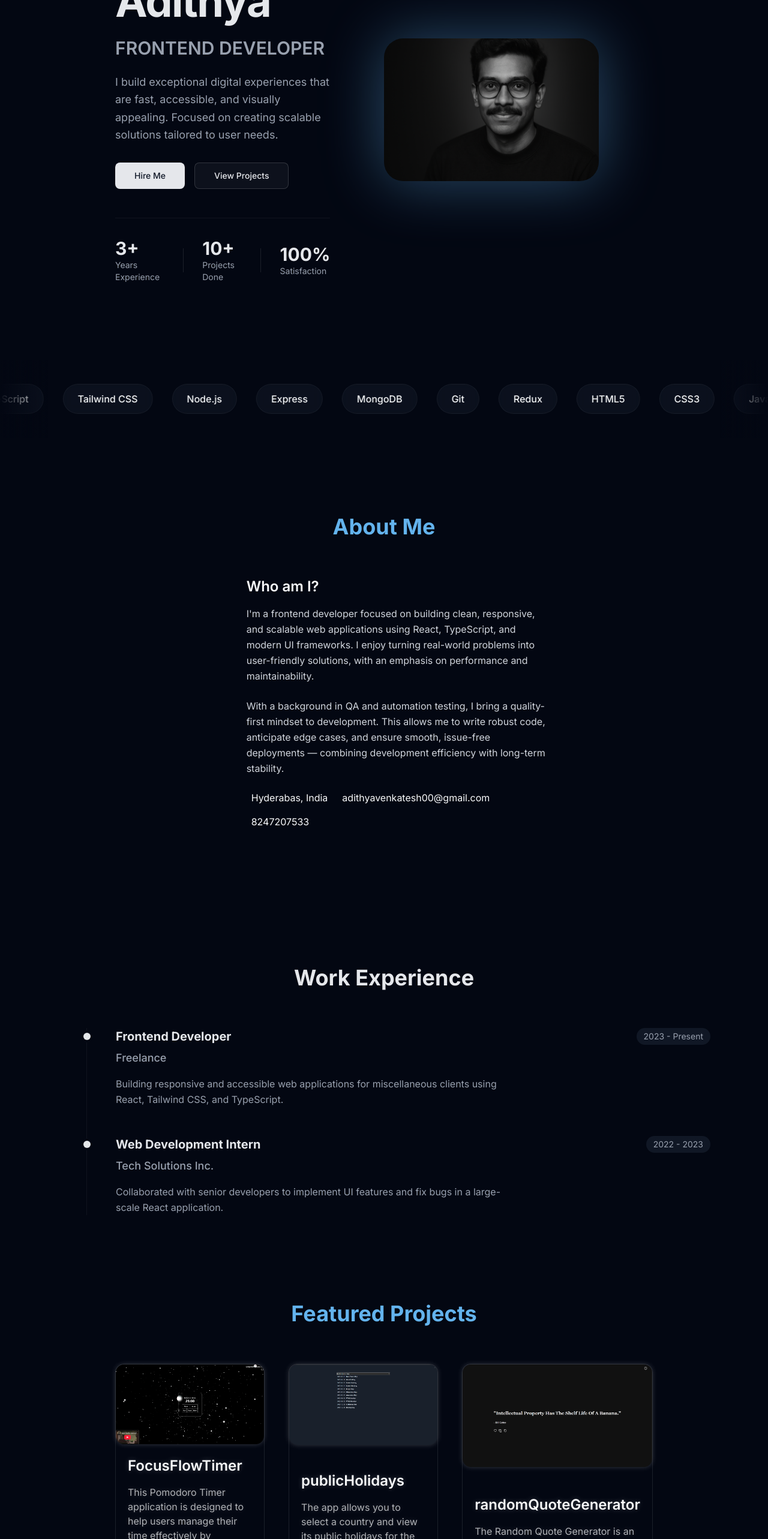
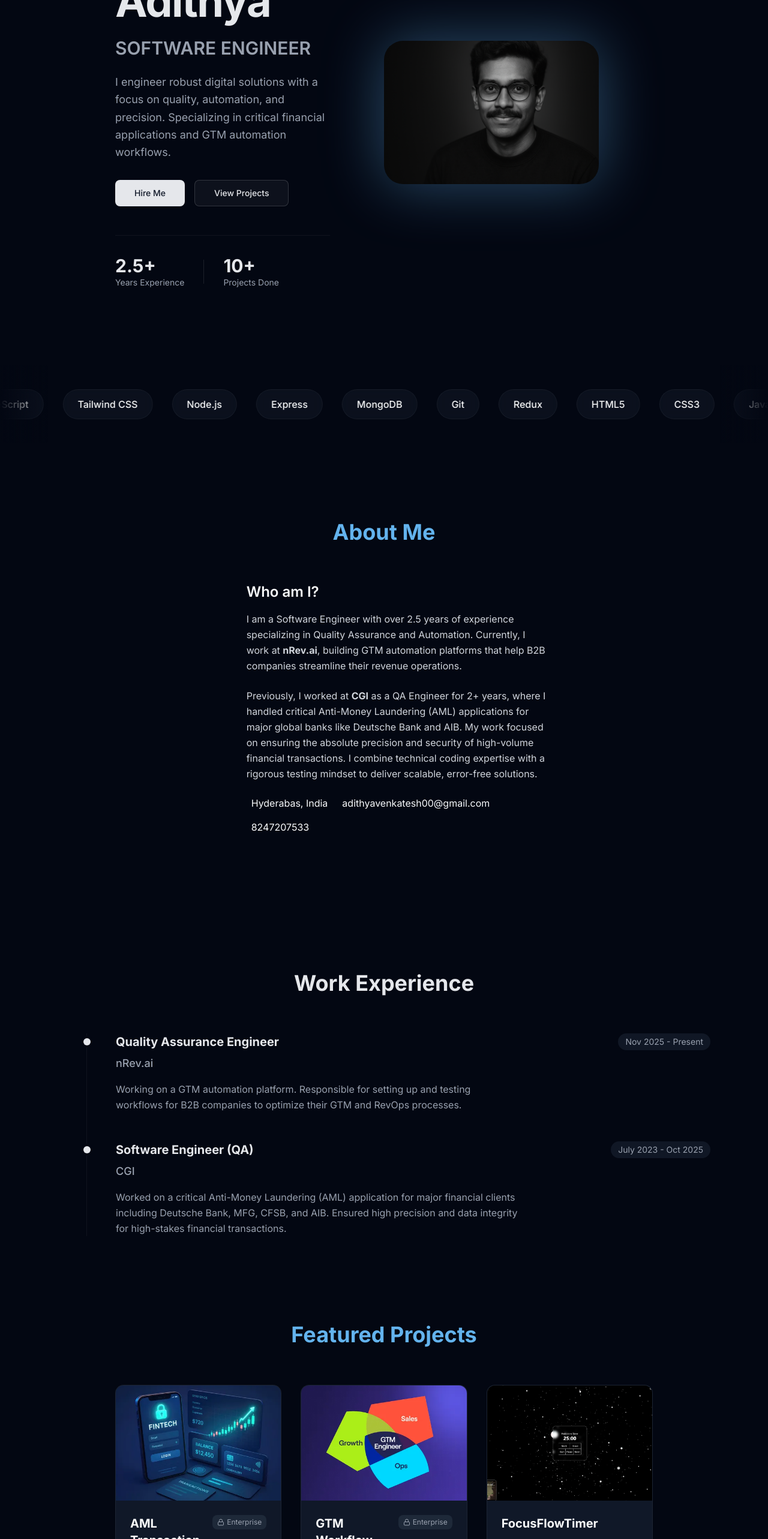
Before and after one commit to Adithya12321/portfolio, a React (Vite) app: page / in a window 1280 px wide. Shown: the part 234-2800 px from the top of the page at 60% size. Built offline with nearby package versions, Linux system fonts and the light colour scheme.

Commit message:
updated project cards

```diff
--- a/src/components/Experience.tsx
+++ b/src/components/Experience.tsx
@@ -1,16 +1,15 @@
-
 const experiences = [
     {
-        role: "Frontend Developer",
-        company: "Freelance",
-        period: "2023 - Present",
-        description: "Building responsive and accessible web applications for miscellaneous clients using React, Tailwind CSS, and TypeScript."
+        role: "Quality Assurance Engineer",
+        company: "nRev.ai",
+        period: "Nov 2025 - Present",
+        description: "Working on a GTM automation platform. Responsible for setting up and testing workflows for B2B companies to optimize their GTM and RevOps processes."
     },
     {
-        role: "Web Development Intern",
-        company: "Tech Solutions Inc.",
-        period: "2022 - 2023",
-        description: "Collaborated with senior developers to implement UI features and fix bugs in a large-scale React application."
+        role: "Software Engineer (QA)",
+        company: "CGI",
+        period: "July 2023 - Oct 2025",
+        description: "Worked on a critical Anti-Money Laundering (AML) application for major financial clients including Deutsche Bank, MFG, CFSB, and AIB. Ensured high precision and data integrity for high-stakes financial transactions."
     }
 ];
 
--- a/src/components/ProjectCard.tsx
+++ b/src/components/ProjectCard.tsx
@@ -1,31 +1,90 @@
+import { Github, ExternalLink, Lock, ChevronDown, ChevronUp } from 'lucide-react';
+import { useState } from 'react';
 
-const ProjectCard = ({name,imgPath, skills, description, gitHubLink, liveDemoLink} : {name:string,imgPath:string, skills:string[], description:string, gitHubLink:string, liveDemoLink:string}) => {
+interface ProjectCardProps {
+    name: string;
+    imgPath: string;
+    skills: string[];
+    description: string;
+    gitHubLink?: string;
+    liveDemoLink?: string;
+    isPrivate?: boolean;
+}
 
+const ProjectCard = ({ name, imgPath, skills, description, gitHubLink, liveDemoLink, isPrivate }: ProjectCardProps) => {
+    const [isExpanded, setIsExpanded] = useState(false);
 
-  return (
-    <div className='w-full h-full flex flex-col '>
-        <div className=''>
-            <a href={liveDemoLink}><img src={imgPath} alt="project-1" className='rounded-xl'/></a>
-        </div>
-        <div className=' flex-5 p-5 flex flex-col justify-evenly'>
-            <div className='pb-2'>
-                <h1 className='text-2xl font-semibold mb-4'>{name}</h1>
-                <p className='opacity-70'>{description}</p>
+    return (
+        <div className='w-full h-full flex flex-col bg-card rounded-xl overflow-hidden border border-border/50 hover:border-primary/50 transition-colors duration-300'>
+            <div className='relative overflow-hidden group'>
+                {liveDemoLink ? (
+                    <a href={liveDemoLink} target="_blank" rel="noopener noreferrer">
+                        <img src={imgPath} alt={name} className='w-full h-48 object-cover transition-transform duration-500 group-hover:scale-105' />
+                    </a>
+                ) : (
+                    <div className='w-full h-48 bg-secondary/30 flex items-center justify-center overflow-hidden'>
+                        {imgPath ? (
+                            <img src={imgPath} alt={name} className='w-full h-48 object-cover transition-transform duration-500 group-hover:scale-105' />
+                        ) : (
+                            <span className="text-4xl">💼</span>
+                        )}
+                    </div>
+                )}
             </div>
-            <div className={`flex flex-wrap gap-x-2 `}>
-                {
-                    skills.map((res, _) => (
-                        <button className='bg-[#2D3748] rounded px-1'>{res}</button>
-                    ))
-                }
-            </div>
-            <div className={`flex flex-wrap gap-x-2 text-[#63B3ED] font-semibold `}>
-                <a href={gitHubLink} className='hover:drop-shadow-[0_0_6px_rgba(255,255,255,1)] hover:scale-110'>code</a>
-                <a href={liveDemoLink} className='hover:drop-shadow-[0_0_6px_rgba(255,255,255,1)] hover:scale-110'>live demo</a>
+
+            <div className='flex-1 p-6 flex flex-col'>
+                <div className='mb-4'>
+                    <div className="flex justify-between items-start mb-2">
+                        <h3 className='text-xl font-bold text-card-foreground group-hover:text-primary transition-colors'>{name}</h3>
+                        {isPrivate && <span className="bg-secondary text-xs px-2 py-1 rounded-md text-muted-foreground flex items-center gap-1"><Lock size={12} /> Enterprise</span>}
+                    </div>
+                    <div>
+                        <p className={`text-muted-foreground text-sm leading-relaxed mb-1 transition-all duration-300 ${isExpanded ? '' : 'line-clamp-3'}`}>
+                            {description}
+                        </p>
+                        {description.length > 100 && (
+                            <button
+                                onClick={() => setIsExpanded(!isExpanded)}
+                                className="text-xs text-primary hover:underline flex items-center gap-1 font-medium bg-transparent border-none p-0 cursor-pointer"
+                            >
+                                {isExpanded ? (
+                                    <>Show Less <ChevronUp size={12} /></>
+                                ) : (
+                                    <>Read More <ChevronDown size={12} /></>
+                                )}
+                            </button>
+                        )}
+                    </div>
+                </div>
+
+                <div className='mt-auto space-y-4'>
+                    <div className='flex flex-wrap gap-2'>
+                        {skills.map((skill, index) => (
+                            <span key={index} className='px-2 py-1 bg-secondary text-secondary-foreground text-xs rounded-md font-medium border border-border/50'>
+                                {skill}
+                            </span>
+                        ))}
+                    </div>
+
+                    <div className='flex items-center gap-3 pt-4 border-t border-border/30'>
+                        {gitHubLink && (
+                            <a href={gitHubLink} target="_blank" rel="noopener noreferrer" className="text-muted-foreground hover:text-primary transition-colors">
+                                <Github size={20} />
+                            </a>
+                        )}
+                        {liveDemoLink && (
+                            <a href={liveDemoLink} target="_blank" rel="noopener noreferrer" className="text-muted-foreground hover:text-primary transition-colors">
+                                <ExternalLink size={20} />
+                            </a>
+                        )}
+                        {isPrivate && (
+                            <span className="text-xs text-muted-foreground italic ml-auto">Internal Project</span>
+                        )}
+                    </div>
+                </div>
             </div>
         </div>
-    </div>
-  )
+    )
 }
 
 export default ProjectCard
--- a/src/pages/About.tsx
+++ b/src/pages/About.tsx
@@ -14,14 +14,14 @@ const About = () => {
                         <div className="md:w-2/3 md:pl-12">
                             <h3 className="text-2xl font-semibold mb-4">Who am I?</h3>
                             <p className=" dark:text-gray-300 mb-6 leading-relaxed">
-                                I'm a frontend developer focused on building clean, responsive, and scalable web applications using React,
-                                TypeScript, and modern UI frameworks. I enjoy turning real-world problems into user-friendly solutions, with
-                                an emphasis on performance and maintainability.
+                                I am a Software Engineer with over 2.5 years of experience specializing in Quality Assurance and Automation.
+                                Currently, I work at <strong>nRev.ai</strong>, building GTM automation platforms that help B2B companies streamline their revenue operations.
                             </p>
                             <p className=" dark:text-gray-300 mb-6 leading-relaxed">
-                                With a background in QA and automation testing, I bring a quality-first mindset to development. This allows
-                                me to write robust code, anticipate edge cases, and ensure smooth, issue-free deployments — combining
-                                development efficiency with long-term stability.
+                                Previously, I worked at <strong>CGI</strong> as a QA Engineer for 2+ years, where I handled critical Anti-Money Laundering (AML)
+                                applications for major global banks like Deutsche Bank and AIB. My work focused on ensuring the absolute precision
+                                and security of high-volume financial transactions. I combine technical coding expertise with a rigorous testing mindset
+                                to deliver scalable, error-free solutions.
                             </p>
                             <div className="flex flex-wrap gap-4">
                                 <div className="flex items-center">
--- a/src/pages/FeaturedProjects.tsx
+++ b/src/pages/FeaturedProjects.tsx
@@ -8,19 +8,40 @@ const FeaturedProjects = () => {
     <section id='projects'>
       <div className={`px-[15%] py-[5%] min-h-screen w-full bg-background text-foreground `}>
         <h2 className="text-3xl md:text-4xl font-bold text-center mb-16 gradient-text text-[#63B3ED]">Featured Projects</h2>
-        <div className='flex gap-x-10 h-auto'>
-          <div className='border rounded-xl flex-1 hover:-translate-y-1 drop-shadow-[0_0_4px_rgba(255,255,255,0.2)]'>
-            <ProjectCard name='FocusFlowTimer' imgPath='./focusFlowTimer.png' skills={["React", "TypeScript", "Tailwindcss"]} description="This Pomodoro Timer application is designed to help users manage their time effectively by alternating between work and break sessions. The timer is built using modern web technologies like React and Tailwind CSS, ensuring a smooth and responsive user experience." gitHubLink="https://github.com/Adithya12321/FocusFlowTimer" liveDemoLink="https://focus-flow-timer-spg2y14d6-adithyas-projects-6b3fc28c.vercel.app" />
+        <div className='grid grid-cols-1 md:grid-cols-2 lg:grid-cols-3 gap-8'>
+          <div className='h-full'>
+            <ProjectCard
+              name='AML Transaction Validator'
+              imgPath='./fitechImage.webp'
+              skills={["Java", "Selenium", "SQL", "Jenkins"]}
+              description="Designed and executed automated test suites for a high-volume Anti-Money Laundering (AML) system used by major global banks. Ensured 99.9% data accuracy in transaction monitoring and reduced regression testing time by 40%."
+              isPrivate={true}
+            />
           </div>
-          <div className='border rounded-xl flex-1 hover:-translate-y-1 drop-shadow-[0_0_4px_rgba(255,255,255,0.2)]'>
-            <ProjectCard name='publicHolidays' imgPath='./publicHoliday.png' skills={["React", "API"]} description="The app allows you to select a country and view its public holidays for the year 2025, using data from the Open Holidays API. It demonstrates the use of React hooks, API integration, and dynamic UI updates." gitHubLink="https://github.com/Adithya12321/Public-holidays-app" liveDemoLink="https://public-holidays-app.vercel.app/" />
+          <div className='h-full'>
+            <ProjectCard
+              name='GTM Workflow Automation'
+              imgPath='./gtm-engineer-card.webp'
+              skills={["TypeScript", "RevOps", "Automation", "Node.js"]}
+              description="Developing core automation workflows for a B2B Go-To-Market platform. Created complex data pipelines to synchronize customer data across CRM, Marketing, and Sales tools, capable of processing thouands of records per minute."
+              isPrivate={true}
+            />
           </div>
-          <div className='border rounded-xl flex-1 hover:-translate-y-1 drop-shadow-[0_0_4px_rgba(255,255,255,0.2)]'>
-            <ProjectCard name='randomQuoteGenerator' imgPath='./randomQuoteGenerator.png' skills={["React", "API"]} description="The Random Quote Generator is an interactive web page that displays inspirational quotes fetched from an external API.The page is designed with a clean and responsive layout, ensuring a seamless user experience." gitHubLink="https://github.com/Adithya12321/random-quotes-generator" liveDemoLink="https://random-quotes-generator-eta.vercel.app/" />
+          <div className='h-full'>
+            <ProjectCard
+              name='FocusFlowTimer'
+              imgPath='./focusFlowTimer.png'
+              skills={["React", "TypeScript", "Tailwind CSS"]}
+              description="A personal productivity tool built with modern React patterns. Features include customizable work/break intervals, audio notifications, and a clean glassmorphic UI. Open sourced on GitHub."
+              gitHubLink="https://github.com/Adithya12321/FocusFlowTimer"
+              liveDemoLink="https://focus-flow-timer-spg2y14d6-adithyas-projects-6b3fc28c.vercel.app"
+            />
           </div>
         </div>
         <div className='flex justify-center py-[5%]'>
-          <a href="https://github.com/Adithya12321?tab=repositories"><Button variant="outline" className='mr-2 bg-[#63B3ED] !text-[#1A202C]'>{text}</Button></a>
+          <a href="https://github.com/Adithya12321?tab=repositories" target="_blank" rel="noopener noreferrer">
+            <Button className='bg-primary text-primary-foreground hover:bg-primary/90 h-11 px-8'>{text}</Button>
+          </a>
         </div>
       </div>
     </section>
--- a/src/pages/HeroSection.tsx
+++ b/src/pages/HeroSection.tsx
@@ -18,10 +18,10 @@ const HeroSection = () => {
               <h1 className='text-4xl md:text-5xl lg:text-7xl font-bold mb-6 tracking-tight'>
                 Hi, I'm <span className={`text-primary drop-shadow-[0_0_15px_rgba(var(--primary),0.5)]`}>Adithya</span>
               </h1>
-              <h2 className='text-2xl md:text-3xl font-semibold mb-6 text-muted-foreground'>FRONTEND DEVELOPER</h2>
+              <h2 className='text-2xl md:text-3xl font-semibold mb-6 text-muted-foreground'>SOFTWARE ENGINEER</h2>
               <p className='text-lg mb-8 max-w-xl text-muted-foreground leading-relaxed'>
-                I build exceptional digital experiences that are fast, accessible, and visually appealing.
-                Focused on creating scalable solutions tailored to user needs.
+                I engineer robust digital solutions with a focus on quality, automation, and precision.
+                Specializing in critical financial applications and GTM automation workflows.
               </p>
             </>
             <div className='flex flex-wrap gap-4'>
@@ -31,18 +31,13 @@ const HeroSection = () => {
 
             <div className="mt-12 flex items-center gap-8 border-t border-border/50 pt-8">
               <div className="flex flex-col">
-                <span className="text-3xl font-bold text-primary">3+</span>
+                <span className="text-3xl font-bold text-primary">2.5+</span>
                 <span className="text-sm text-muted-foreground">Years Experience</span>
               </div>
               <div className="w-px h-10 bg-border"></div>
               <div className="flex flex-col">
                 <span className="text-3xl font-bold text-primary">10+</span>
                 <span className="text-sm text-muted-foreground">Projects Done</span>
-              </div>
-              <div className="w-px h-10 bg-border"></div>
-              <div className="flex flex-col">
-                <span className="text-3xl font-bold text-primary">100%</span>
-                <span className="text-sm text-muted-foreground">Satisfaction</span>
               </div>
             </div>
           </div>
```
Also changed, not shown: public/fitechImage.webp (added), public/gtm-engineer-card.webp (added).
